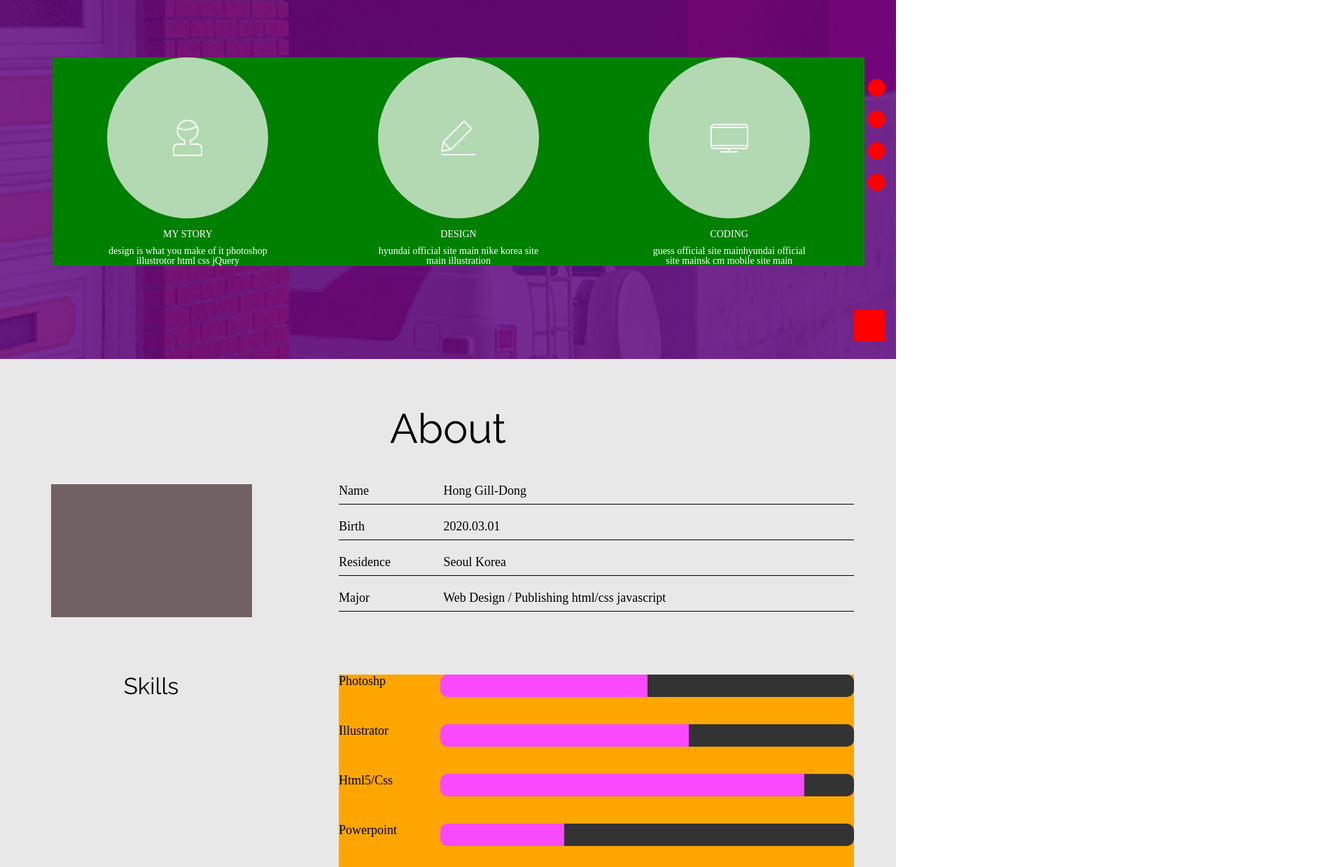
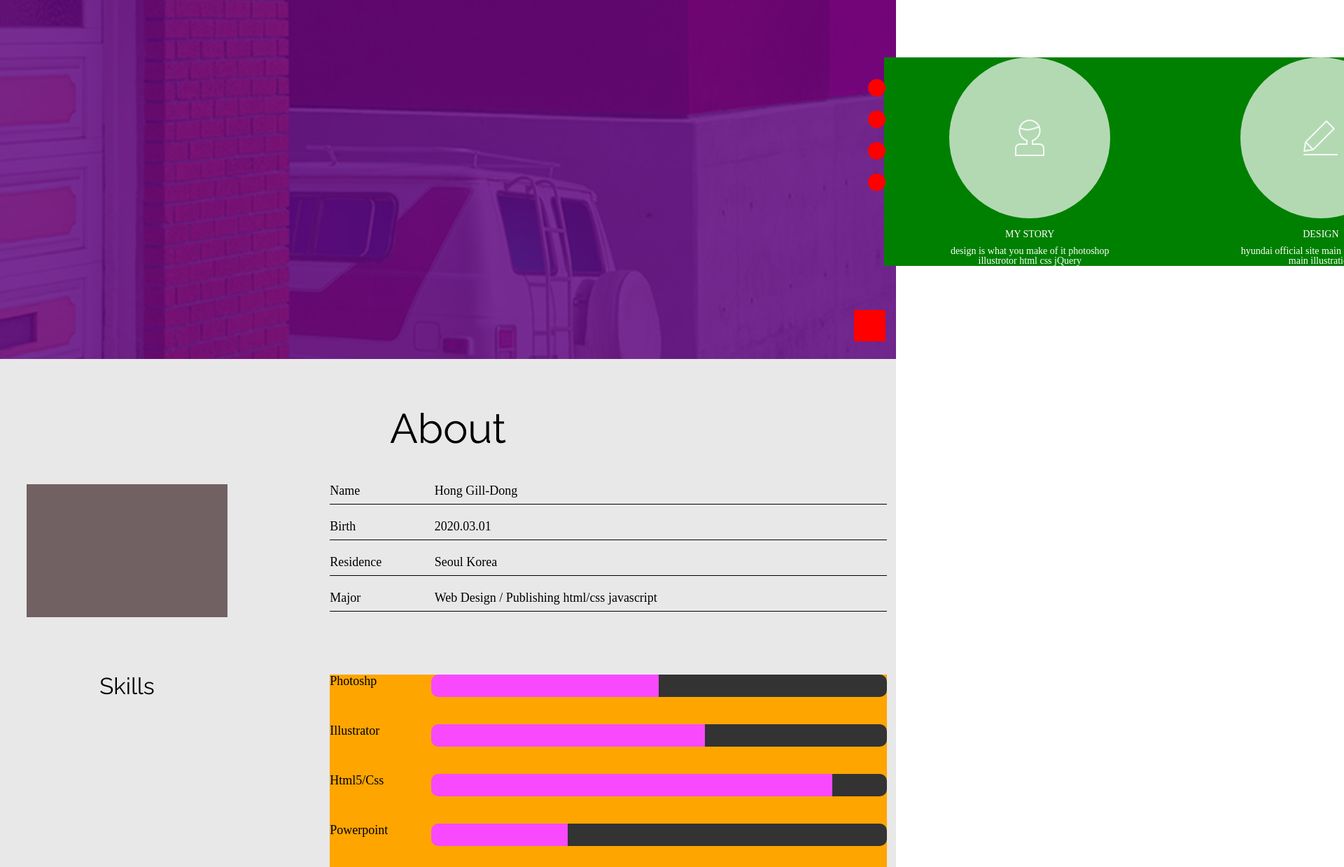
Before and after one commit to Eundoe/response_sample_1024S, a website built with Parcel: page index.html in a window 1280 px wide. Shown: the part 287-1526 px from the top of the page at 70% size, 1920 px wide, since content can reach past the window. Built offline with nearby package versions, Linux system fonts and the light colour scheme.

Commit message:
cssmediaquery

```diff
--- a/css/index.css
+++ b/css/index.css
@@ -31,7 +31,8 @@ header{
   z-index: 999;
 }
 #hwrap{
-  width: 1160px;
+  width: 98%;
+  /* width: 1160px; */
   margin: 0px auto;
   display: flex;
   justify-content: space-between;
@@ -82,6 +83,7 @@ p.btn{
 /* sec01 */
 #sec01{
   /* width: 100%; */
+  width: 100%;
   height: 100vh;
   background: url(../images/header_back.png) no-repeat center top;
   position: relative;
@@ -101,8 +103,10 @@ p.btn{
 #sec01>ul{
   position: absolute;
   left: 50%; bottom: 16.578%;
-  margin-left: -565px;
-  width: 1160px;
+  margin-left: 48.70689655172414%;
+  /* 1160기준 -565 */
+  width: 97.41379310344828%;
+  /* 1160px */
   background-color: green;
   display: flex;
   flex-wrap: wrap;
@@ -152,7 +156,8 @@ p.btn{
 }
 
 #sec02>section{
-  width: 1160px;
+  width: 98%;
+  /* width 1160 */
   margin: 0 auto;
   display: flex;
   justify-content: space-between;
@@ -160,11 +165,13 @@ p.btn{
 }
 
 #sec02>section>h4{
-  width: 312px;
+  width: 26.89655172413793%;
+  /* 312 */
   text-align: center;
 }
 #sec02>section>ul{
-  width: 736px;
+  width: 63.44827586206897%;
+  /* 736 */
   font-size: 18px;
 }
 
@@ -185,7 +192,9 @@ p.btn{
   display: inline-block;
   width: 145px;
 }
-#sec02>.info>ul>li>span{}
+#sec02>.info>ul>li>span{
+  display: inline-block;
+}
 
 .skill>h4{
   font-size: 33px;
@@ -275,7 +284,8 @@ p.btn{
 }
 #sec03>#gallery>#gshow{}
 #sec03>#gallery>#gshow>#gall{
-  width: 1160px;
+  width: 98%;
+  /* 1160 */
   margin: 0 auto;
   display: flex;
   flex-wrap: wrap;
@@ -336,7 +346,8 @@ p.btn{
   text-align: center;
 }
 #sec04>#crwap{
-  width: 1160px;
+  width: 98%;
+  /* 1160 */
   margin: 0 auto;
 }
 #crwap>form{
```
